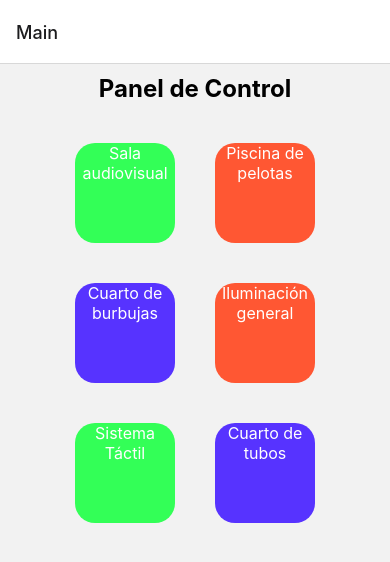
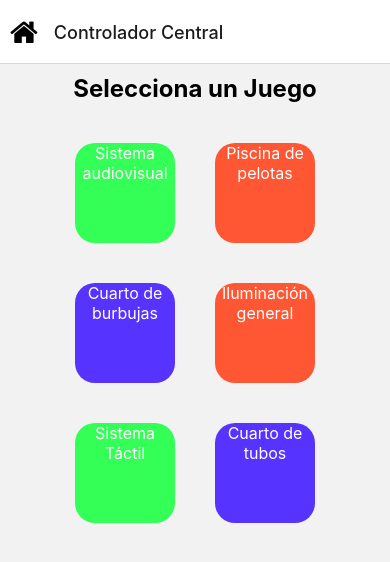
Before and after one commit to sebasurto/Fronted-Aula-Sensorial, a React Native app: screen /Main in a window 390 px wide. Shown: the top 562 px of the page. Built offline with nearby package versions, Linux system fonts and the light colour scheme.

Commit message:
icono home

```diff
--- a/src/components/MainButtons.jsx
+++ b/src/components/MainButtons.jsx
@@ -6,7 +6,7 @@ function MainButtons({ navigation }) {
 
     <View style={styles.container}>
       <MainButton
-        title="Sala audiovisual"
+        title="Sistema audiovisual"
         onPress={() => navigation.navigate('AudiovisualSystem')}
         color="#33FF57"
       />
--- a/src/pages/MainScreen.jsx
+++ b/src/pages/MainScreen.jsx
@@ -2,10 +2,11 @@ import React from 'react';
 import { View, Text, Button } from 'react-native';
 import MainButtons from '../components/MainButtons';
 import styles from '../styles/styles';
+import Icon from 'react-native-vector-icons/FontAwesome';
 function MainScreen({ navigation }) {
   return (
     <View>
-      <Text style={styles.title} >Panel de Control</Text>
+      <Text style={styles.title} >Selecciona un Juego</Text>
       <MainButtons navigation={navigation} />
     </View>
 
--- a/src/routes/MainRoutes.jsx
+++ b/src/routes/MainRoutes.jsx
@@ -8,18 +8,48 @@ import TubeRoom from "../pages/TubeRoom";
 import MainScreen from "../pages/MainScreen";
 import { NavigationContainer } from '@react-navigation/native';
 import { createNativeStackNavigator } from '@react-navigation/native-stack';
+import Icon from 'react-native-vector-icons/FontAwesome';
 const Stack = createNativeStackNavigator();
 function MainRoutes () {
   return (
     <NavigationContainer>
     <Stack.Navigator initialRouteName="Main">
-      <Stack.Screen name="AudiovisualSystem" component={AudiovisualSystem } />
-      <Stack.Screen name="BallsPool" component={BallsPool } />
-      <Stack.Screen name="BubbleRoom" component={BubbleRoom } />
-      <Stack.Screen name="CommonIlumination" component={CommonIlumination } />
-      <Stack.Screen name="TactileSystem" component={TactileSystem } />
-      <Stack.Screen name='TubeRoom' component={TubeRoom } />
-      <Stack.Screen name='Main' component={MainScreen } />
+      <Stack.Screen name="AudiovisualSystem" component={AudiovisualSystem }
+       options={{
+        title:'\tSistema Audiovisual',
+       }} />
+      <Stack.Screen name="BallsPool" component={BallsPool }
+       options={{
+        title:'\tPiscina de Pelotas',
+       }}/>
+      <Stack.Screen name="BubbleRoom" component={BubbleRoom }
+       options={{
+        title:'\tCuarto de Burbujas',
+       }} />
+      <Stack.Screen name="CommonIlumination" component={CommonIlumination }
+       options={{
+        title:'\tIluminación General',
+       }} />
+      <Stack.Screen name="TactileSystem" component={TactileSystem }
+       options={{
+        title:'\tSistema Táctil',
+       }} />
+      <Stack.Screen name='TubeRoom' component={TubeRoom }
+       options={{
+        title:'\tCuarto de Tubos',
+       }}/>
+      <Stack.Screen name='Main' component={MainScreen }
+      options={{
+        title: '\tControlador Central',
+        headerLeft: () => (
+          <Icon
+            name="home" // Nombre del ícono
+            size={30} // Tamaño del ícono
+            color="black" // Color del ícono
+            style={{ marginLeft: 10 }} // Estilos adicionales
+          />
+        ),
+      }}/>
     </Stack.Navigator>
   </NavigationContainer>
   );
```
Also changed, not shown: package.json (+8 -2 lines), 1 other file (tests, documents, lock files or other folders).
